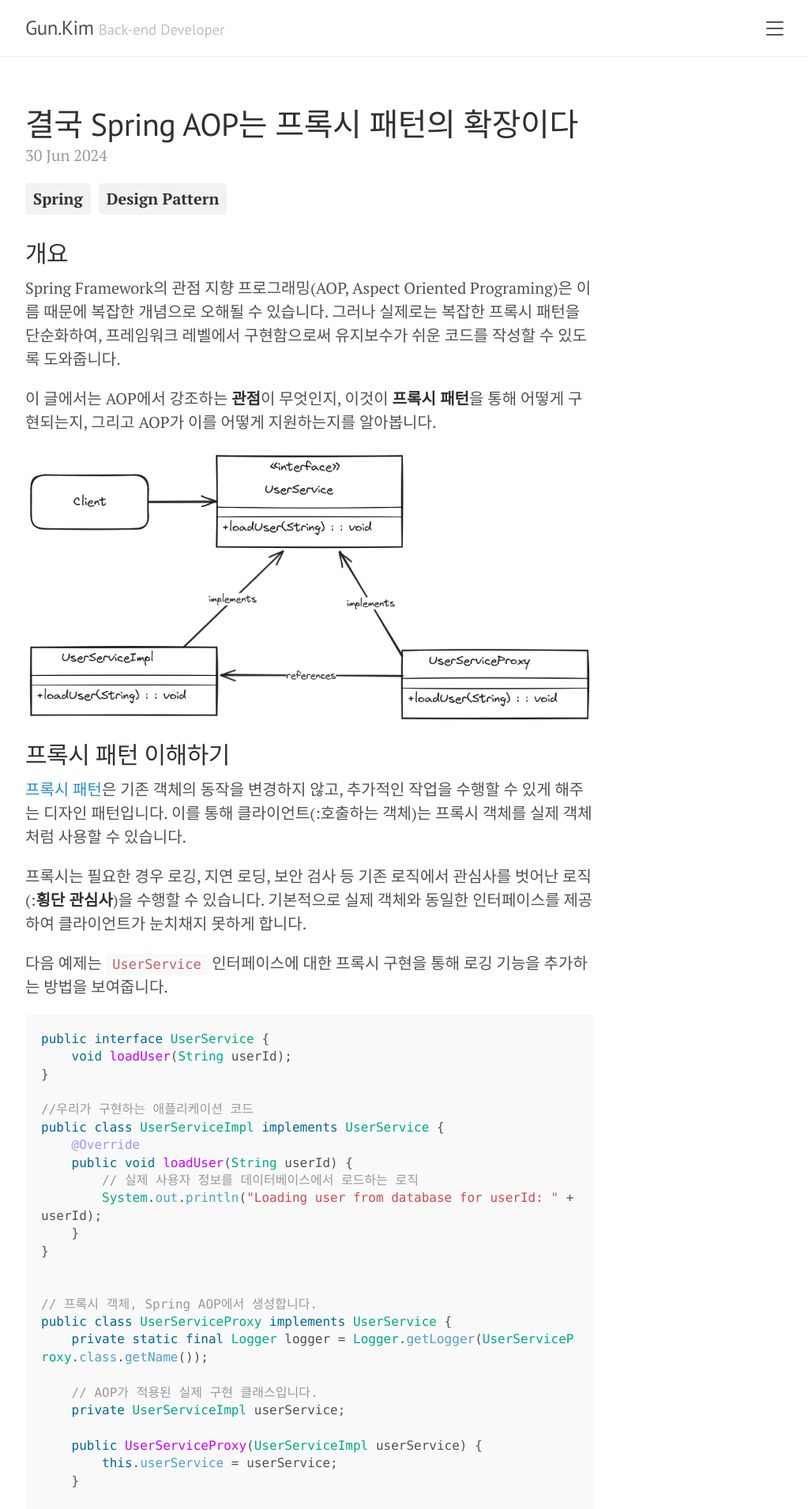
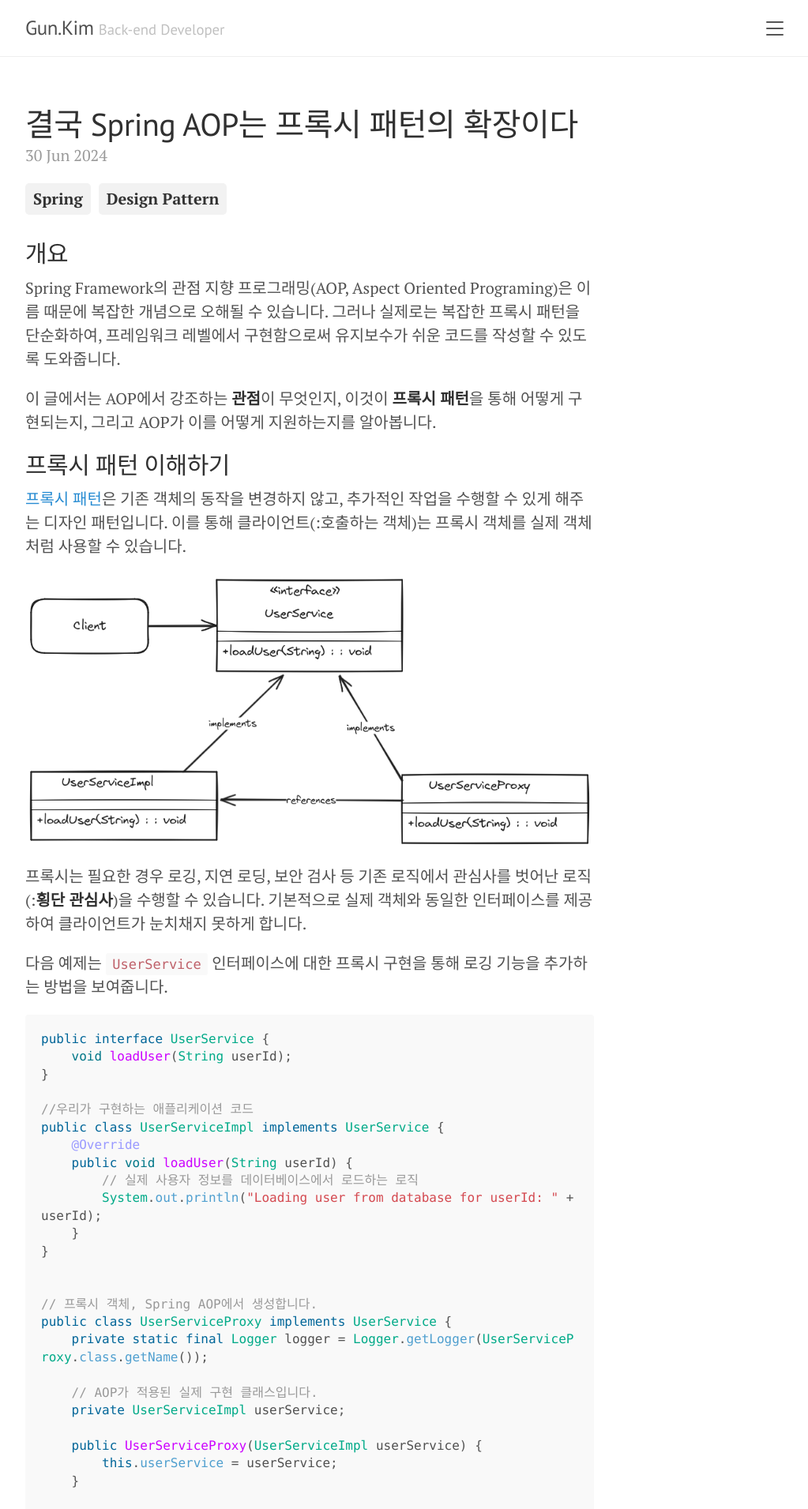
Before and after one commit to gunkim/gunkim.github.io, a Jekyll site: the page built from _posts/2024-06-30-spring-aop.md, in a window 1280 px wide. Shown: the top 1911 px of the page at 79% size, without its empty margins (248-1271 px from the left). Built offline with Jekyll 4.4.1, drawn with Linux system fonts in a browser that asks for light colours; comment, search, counter and statistics services are not loaded.

Commit message:
본문 가독성 수정

```diff
--- a/_posts/2024-06-30-spring-aop.md
+++ b/_posts/2024-06-30-spring-aop.md
@@ -10,11 +10,11 @@
 
 이 글에서는 AOP에서 강조하는 **관점**이 무엇인지, 이것이 **프록시 패턴**을 통해 어떻게 구현되는지, 그리고 AOP가 이를 어떻게 지원하는지를 알아봅니다.
 
-![](/public/img/2024-06-30-1.png)
-
 ## 프록시 패턴 이해하기
 
 [프록시 패턴](https://refactoring.guru/ko/design-patterns/proxy)은 기존 객체의 동작을 변경하지 않고, 추가적인 작업을 수행할 수 있게 해주는 디자인 패턴입니다. 이를 통해 클라이언트(:호출하는 객체)는 프록시 객체를 실제 객체처럼 사용할 수 있습니다.
+
+![](/public/img/2024-06-30-1.png)
 
 프록시는 필요한 경우 로깅, 지연 로딩, 보안 검사 등 기존 로직에서 관심사를 벗어난 로직(:**횡단 관심사**)을 수행할 수 있습니다. 기본적으로 실제 객체와 동일한 인터페이스를 제공하여 클라이언트가 눈치채지 못하게 합니다.
 
```
